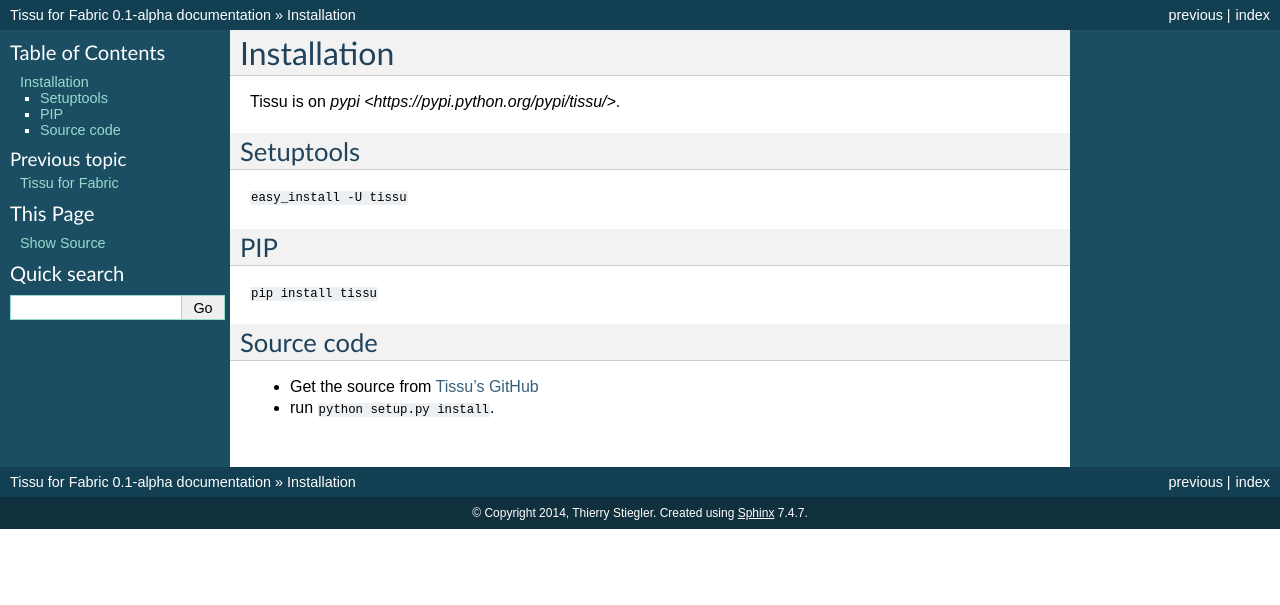
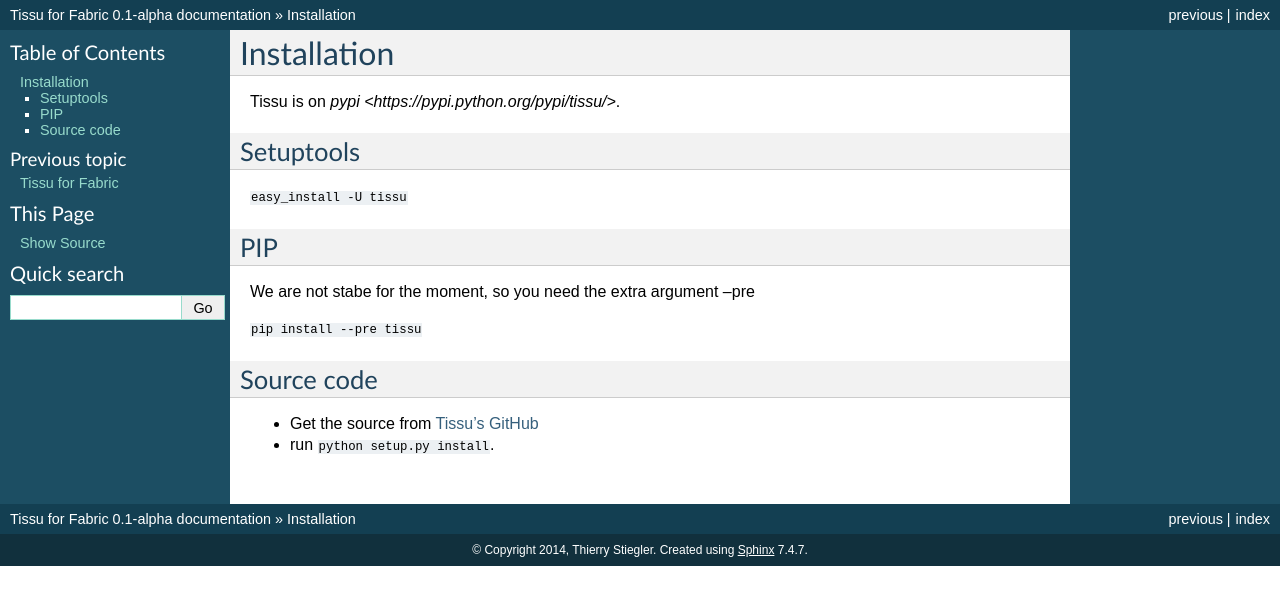
Before and after one commit to thierrystiegler/tissu, a Sphinx documentation site: the page built from docs/source/install.rst, in a window 1280 px wide. Shown: the top 605 px of the page. Built offline with Sphinx 7.4.7, drawn with Linux system fonts in a browser that asks for light colours.

Commit message:
Update pip install instructions

```diff
--- a/docs/source/install.rst
+++ b/docs/source/install.rst
@@ -11,7 +11,9 @@
 
 PIP
 ---
-``pip install tissu``
+We are not stabe for the moment, so you need the extra argument --pre
+
+``pip install --pre tissu``
 
 Source code
 -----------
```
